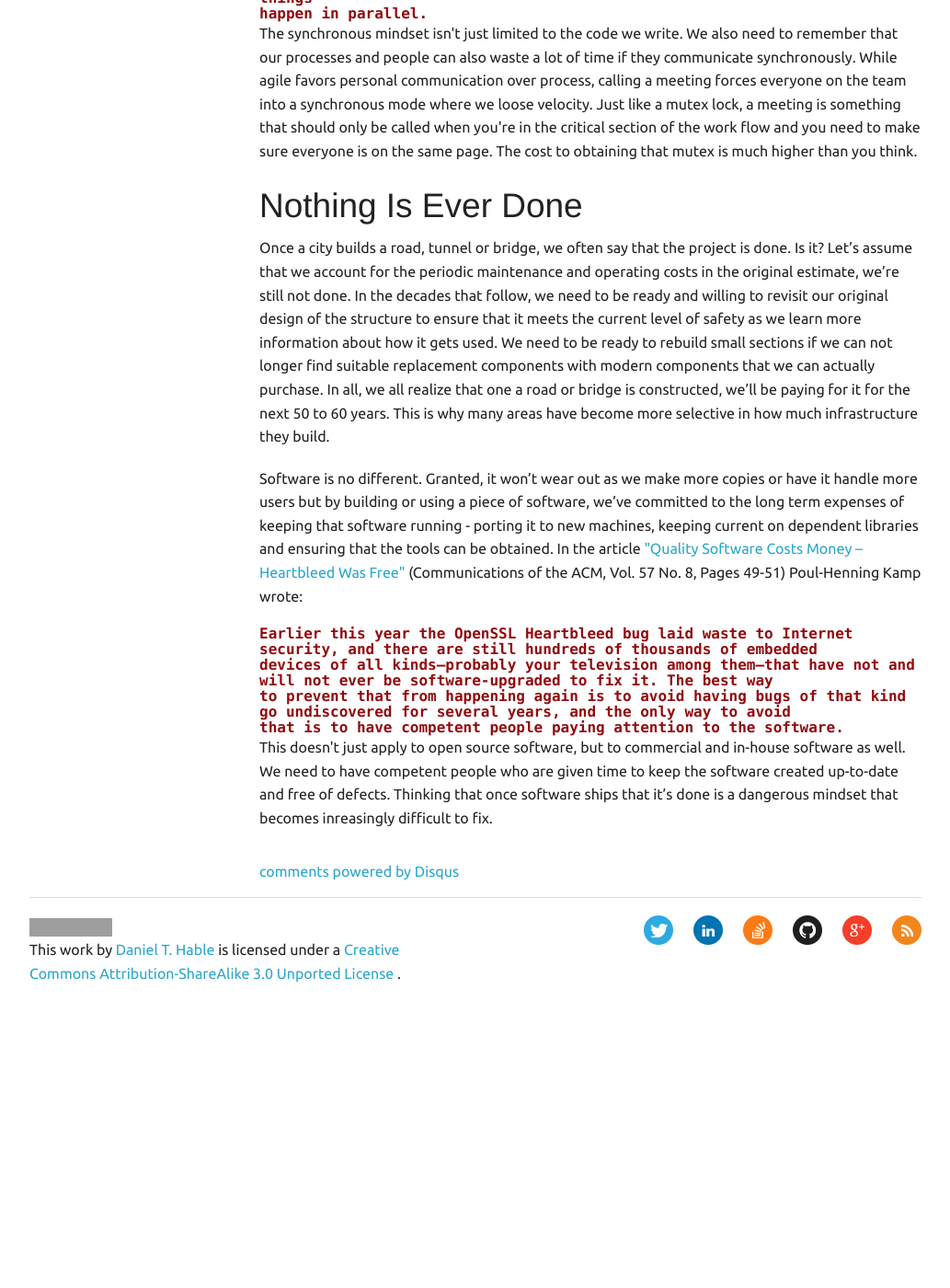
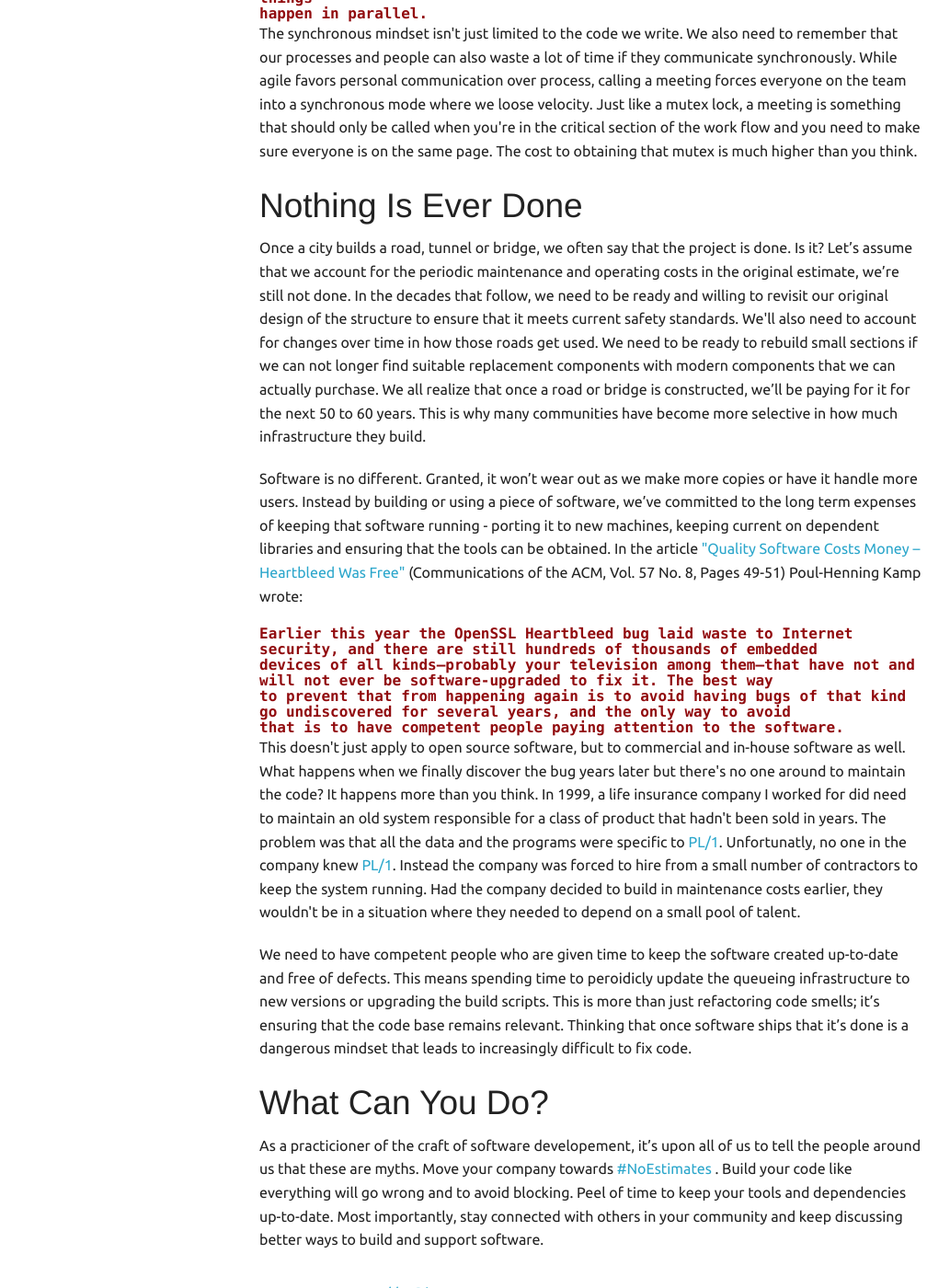
Before and after one commit to dhable/caffeinatedideas.com, a Jekyll site: the page built from _posts/2014-09-04-agile-fallacies-that-need-to-stop.markdown, in a window 1280 px wide and 1400 px high, scrolled down 1232 px. Shown: the whole window at 92% size, without its empty margins (123-1156 px from the left). Built offline with Jekyll 4.4.1, drawn with Linux system fonts in a browser that asks for light colours; nearby versions of some CDN libraries; comment, search, counter and statistics services are not loaded; before the commit the page ends 2323 px from its top, so only the background shows below that; grey boxes are pictures that could not be loaded.

Commit message:
updated the end of the post

```diff
--- a/_posts/2014-09-04-agile-fallacies-that-need-to-stop.markdown
+++ b/_posts/2014-09-04-agile-fallacies-that-need-to-stop.markdown
@@ -28,6 +28,7 @@ in the real world long enough that the development team has accounted for enough
 more risk of breaking. There is no way to know whether we\'ve covered all the corner cases. The sooner we embrase the chaos instead of punishing
 teams for their failures to forsee the uncertainty, the sooner we can get back to deliverying real value.
 
+
 ## Life Is Not Synchronous
 
 Next time you go to a store, take a look around at how business is being conducted. In most stores, you\'ll notice a fair amount of interactions
@@ -48,16 +49,17 @@ team into a synchronous mode where we loose velocity. Just like a mutex lock, a
 in the critical section of the work flow and you need to make sure everyone is on the same page. The cost to obtaining that mutex is much
 higher than you think.
 
+
 ## Nothing Is Ever Done
 
 Once a city builds a road, tunnel or bridge, we often say that the project is done. Is it? Let's assume that we account for the periodic
 maintenance and operating costs in the original estimate, we're still not done. In the decades that follow, we need to be ready and willing
-to revisit our original design of the structure to ensure that it meets the current level of safety as we learn more information about how
-it gets used. We need to be ready to rebuild small sections if we can not longer find suitable replacement components with modern components
-that we can actually purchase. In all, we all realize that one a road or bridge is constructed, we'll be paying for it for the next 50 to 60
-years. This is why many areas have become more selective in how much infrastructure they build.
+to revisit our original design of the structure to ensure that it meets current safety standards. We\'ll also need to account for changes over
+time in how those roads get used. We need to be ready to rebuild small sections if we can not longer find suitable replacement components
+with modern components that we can actually purchase. We all realize that once a road or bridge is constructed, we'll be paying for it
+for the next 50 to 60 years. This is why many communities have become more selective in how much infrastructure they build.
 
-Software is no different. Granted, it won't wear out as we make more copies or have it handle more users but by building or using a piece
+Software is no different. Granted, it won't wear out as we make more copies or have it handle more users. Instead by building or using a piece
 of software, we've committed to the long term expenses of keeping that software running - porting it to new machines, keeping current on
 dependent libraries and ensuring that the tools can be obtained. In the article
 [\"Quality Software Costs Money – Heartbleed Was Free\"][acm-article] (Communications of the ACM, Vol. 57 No. 8, Pages 49-51) Poul-Henning
@@ -68,11 +70,28 @@ Kamp wrote:
 	to prevent that from happening again is to avoid having bugs of that kind go undiscovered for several years, and the only way to avoid
 	that is to have competent people paying attention to the software.
 
-This doesn\'t just apply to open source software, but to commercial and in-house software as well. We need to have competent people who are
-given time to keep the software created up-to-date and free of defects. Thinking that once software ships that it's done is a dangerous
-mindset that becomes inreasingly difficult to fix.
+This doesn\'t just apply to open source software, but to commercial and in-house software as well. What happens when we finally discover the
+bug years later but there\'s no one around to maintain the code? It happens more than you think. In 1999,
+a life insurance company I worked for did need to maintain an old system responsible for a class of product that hadn\'t been sold in years. The
+problem was that all the data and the programs were specific to [PL/1][pl1]. Unfortunatly, no one in the company knew [PL/1][pl1]. Instead the
+company was forced to hire from a small number of contractors to keep the system running. Had the company decided to build in maintenance costs
+earlier, they wouldn\'t be in a situation where they needed to depend on a small pool of talent.
+
+We need to have competent people who are given time to keep the software created up-to-date and free of defects. This means spending time to
+peroidicly update the queueing infrastructure to new versions or upgrading the build scripts. This is more than just refactoring code smells;
+it's ensuring that the code base remains relevant. Thinking that once software ships that it's done is a dangerous mindset that leads to
+increasingly difficult to fix code.
+
+
+## What Can You Do?
+
+As a practicioner of the craft of software developement, it's upon all of us to tell the people around us that these are myths. Move your
+company towards [#NoEstimates][NoEstimates] . Build your code like everything will go wrong and to avoid blocking. Peel of time to keep your
+tools and dependencies up-to-date. Most importantly, stay connected with others in your community and keep discussing better ways to build
+and support software.
 
 
 [NoEstimates]: http://noestimates.org/blog/
 [erlang-book]: https://pragprog.com/book/jaerlang2/programming-erlang
 [acm-article]: http://cacm.acm.org/magazines/2014/8/177007-quality-software-costs-money-heartbleed-was-free/fulltext
+[pl1]: https://en.wikipedia.org/wiki/PL/I
```
